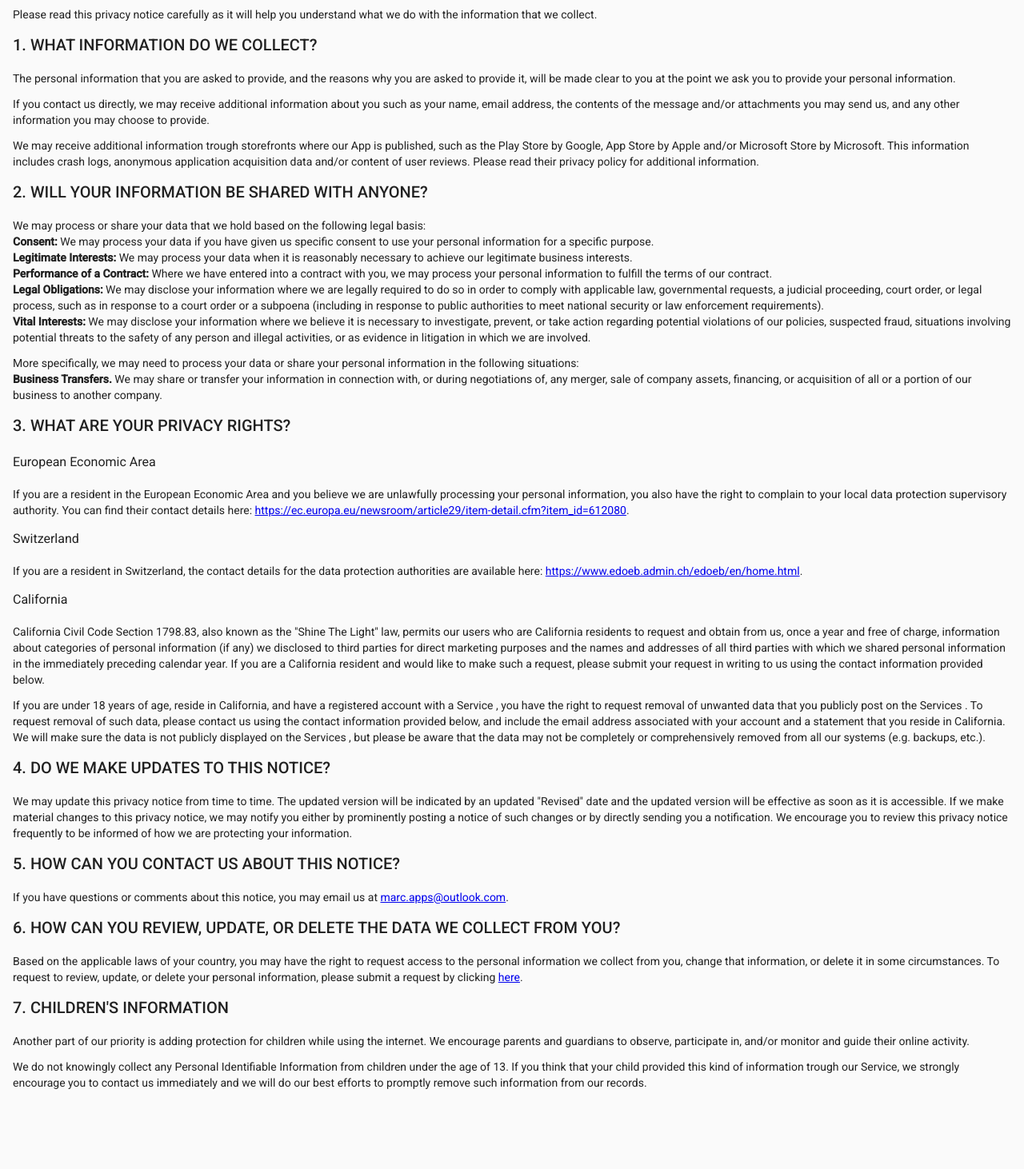
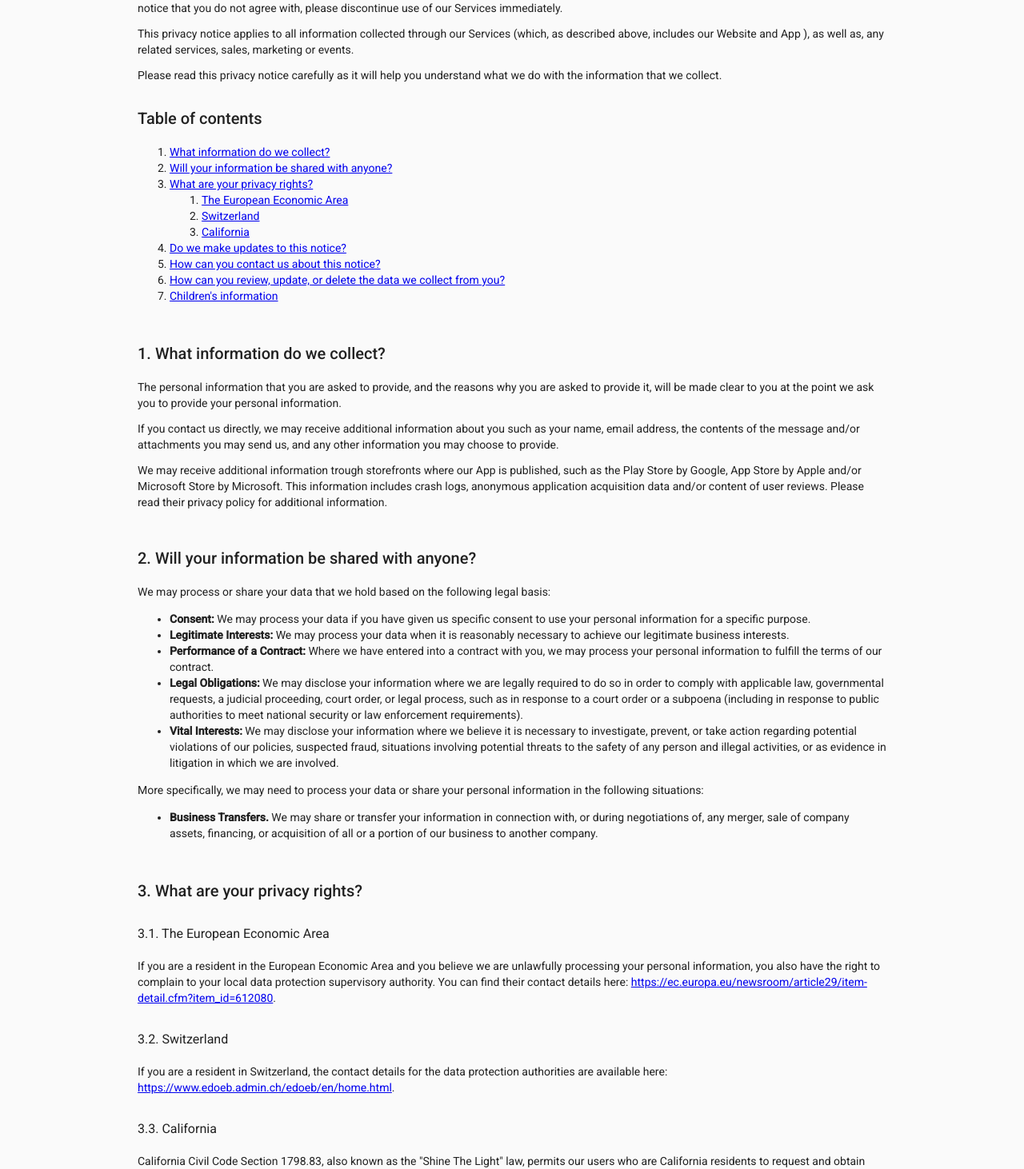
Before and after one commit to Marc-JB/Website, an Angular app: page /privacy in a window 1280 px wide. Shown: the part 328-1790 px from the top of the page at 80% size. Before the commit the page ends 1720 px from the top, so only its background shows below. Built offline with nearby package versions, Linux system fonts and the light colour scheme.

Commit message:
Improve privacy policy UX & UI

```diff
--- a/src/app/privacy-policy/privacy-policy.component.css
+++ b/src/app/privacy-policy/privacy-policy.component.css
@@ -1,3 +1,13 @@
 main {
-    padding: 16px;
+    padding: 32px;
+    margin: 0 auto;
+    max-width: 1000px;
 }
+
+main > section, main > nav {
+    padding: 16px 0;
+}
+
+section > section {
+    padding: 8px 0;
+}
--- a/src/app/privacy-policy/privacy-policy.component.html
+++ b/src/app/privacy-policy/privacy-policy.component.html
@@ -23,55 +23,108 @@
 
     <p>Thank you for choosing to be part of our community at Marc apps & software (" Company ", "we", "us", "our"). We are committed to protecting your personal information and your right to privacy. If you have any questions or concerns about this privacy notice, or our practices with regards to your personal information, please contact us at <a href="mailto:marc.apps@outlook.com?subject=Privacy Policy">marc.apps@outlook.com</a>.</p>
 
-    <p>When you visit our website <a href="https://marc-apps.nl/">https://marc-apps.nl/</a> (the "Website"), use our mobile application(s), as the case may be (the "App") and more generally, use any of our services (the "Services", which include the  Website and App ), we appreciate that you are trusting us with your personal information. We take your privacy very seriously. In this privacy notice, we seek to explain to you in the clearest way possible what information we collect, how we use it and what rights you have in relation to it. We hope you take some time to read through it carefully, as it is important. If there are any terms in this privacy notice that you do not agree with, please discontinue use of our Services immediately.</p>
+    <p>When you visit our website <a href="https://marc-apps.nl/" target="_blank" rel="noopener noreferrer">https://marc-apps.nl/</a> (the "Website"), use our mobile application(s), as the case may be (the "App") and more generally, use any of our services (the "Services", which include the  Website and App ), we appreciate that you are trusting us with your personal information. We take your privacy very seriously. In this privacy notice, we seek to explain to you in the clearest way possible what information we collect, how we use it and what rights you have in relation to it. We hope you take some time to read through it carefully, as it is important. If there are any terms in this privacy notice that you do not agree with, please discontinue use of our Services immediately.</p>
 
     <p>This privacy notice applies to all information collected through our Services (which, as described above, includes our  Website and App ), as well as, any related services, sales, marketing or events.</p>
 
     <p>Please read this privacy notice carefully as it will help you understand what we do with the information that we collect.</p>
 
-    <h2>1. WHAT INFORMATION DO WE COLLECT?</h2>
+    <nav>
+        <h2>Table of contents</h2>
+
+        <ol>
+            <li><a href="./privacy-policy/#section1">What information do we collect?</a></li>
+            <li><a href="./privacy-policy/#section2">Will your information be shared with anyone?</a></li>
+            <li>
+                <a href="./privacy-policy/#section3">What are your privacy rights?</a><br>
+                <ol>
+                    <li><a href="./privacy-policy/#section31">The European Economic Area</a></li>
+                    <li><a href="./privacy-policy/#section32">Switzerland</a></li>
+                    <li><a href="./privacy-policy/#section33">California</a></li>
+                </ol>
+            </li>
+            <li><a href="./privacy-policy/#section4">Do we make updates to this notice?</a></li>
+            <li><a href="./privacy-policy/#section5">How can you contact us about this notice?</a></li>
+            <li><a href="./privacy-policy/#section6">How can you review, update, or delete the data we collect from you?</a></li>
+            <li><a href="./privacy-policy/#section7">Children's information</a></li>
+        </ol>
+    </nav>
+
+    <section id="section1">
+        <h2>1. What information do we collect?</h2>
 
         <p>The personal information that you are asked to provide, and the reasons why you are asked to provide it, will be made clear to you at the point we ask you to provide your personal information.</p>
 
         <p>If you contact us directly, we may receive additional information about you such as your name, email address, the contents of the message and/or attachments you may send us, and any other information you may choose to provide.</p>
 
         <p>We may receive additional information trough storefronts where our App is published, such as the Play Store by Google, App Store by Apple and/or Microsoft Store by Microsoft. This information includes crash logs, anonymous application acquisition data and/or content of user reviews. Please read their privacy policy for additional information.</p>
+    </section>
 
-    <h2>2. WILL YOUR INFORMATION BE SHARED WITH ANYONE?</h2>
+    <section id="section2">
+        <h2>2. Will your information be shared with anyone?</h2>
 
-    <p>We may process or share your data that we hold based on the following legal basis:<br>
-    <b>Consent:</b> We may process your data if you have given us specific consent to use your personal information for a specific purpose.<br>
-    <b>Legitimate Interests:</b> We may process your data when it is reasonably necessary to achieve our legitimate business interests.<br>
-    <b>Performance of a Contract:</b> Where we have entered into a contract with you, we may process your personal information to fulfill the terms of our contract.<br>
-    <b>Legal Obligations:</b> We may disclose your information where we are legally required to do so in order to comply with applicable law, governmental requests, a judicial proceeding, court order, or legal process, such as in response to a court order or a subpoena (including in response to public authorities to meet national security or law enforcement requirements).<br>
-    <b>Vital Interests:</b> We may disclose your information where we believe it is necessary to investigate, prevent, or take action regarding potential violations of our policies, suspected fraud, situations involving potential threats to the safety of any person and illegal activities, or as evidence in litigation in which we are involved.</p>
-    <p>More specifically, we may need to process your data or share your personal information in the following situations:<br>
-    <b>Business Transfers.</b> We may share or transfer your information in connection with, or during negotiations of, any merger, sale of company assets, financing, or acquisition of all or a portion of our business to another company.</p>
+        <p>We may process or share your data that we hold based on the following legal basis:</p>
+        <ul>
+            <li><b>Consent:</b> We may process your data if you have given us specific consent to use your personal information for a specific purpose.</li>
+            <li><b>Legitimate Interests:</b> We may process your data when it is reasonably necessary to achieve our legitimate business interests.</li>
+            <li><b>Performance of a Contract:</b> Where we have entered into a contract with you, we may process your personal information to fulfill the terms of our contract.</li>
+            <li><b>Legal Obligations:</b> We may disclose your information where we are legally required to do so in order to comply with applicable law, governmental requests, a judicial proceeding, court order, or legal process, such as in response to a court order or a subpoena (including in response to public authorities to meet national security or law enforcement requirements).</li>
+            <li><b>Vital Interests:</b> We may disclose your information where we believe it is necessary to investigate, prevent, or take action regarding potential violations of our policies, suspected fraud, situations involving potential threats to the safety of any person and illegal activities, or as evidence in litigation in which we are involved.</li>
+        </ul>
 
-    <h2>3. WHAT ARE YOUR PRIVACY RIGHTS?</h2>
+        <p>More specifically, we may need to process your data or share your personal information in the following situations:</p>
+        <ul>
+            <li><b>Business Transfers.</b> We may share or transfer your information in connection with, or during negotiations of, any merger, sale of company assets, financing, or acquisition of all or a portion of our business to another company.</li>
+        </ul>
+    </section>
 
-    <h3>European Economic Area</h3>
-    <p>If you are a resident in the European Economic Area and you believe we are unlawfully processing your personal information, you also have the right to complain to your local data protection supervisory authority. You can find their contact details here: <a href="https://ec.europa.eu/newsroom/article29/item-detail.cfm?item_id=612080">https://ec.europa.eu/newsroom/article29/item-detail.cfm?item_id=612080</a>.</p>
+    <section  id="section3">
+        <h2>3. What are your privacy rights?</h2>
 
-    <h3>Switzerland</h3>
-    <p>If you are a resident in Switzerland, the contact details for the data protection authorities are available here: <a href="https://www.edoeb.admin.ch/edoeb/en/home.html">https://www.edoeb.admin.ch/edoeb/en/home.html</a>.</p>
+        <section  id="section31">
+            <h3>3.1. The European Economic Area</h3>
 
-    <h3>California</h3>
+            <p>If you are a resident in the European Economic Area and you believe we are unlawfully processing your personal information, you also have the right to complain to your local data protection supervisory authority. You can find their contact details here: <a href="https://ec.europa.eu/newsroom/article29/item-detail.cfm?item_id=612080" target="_blank" rel="noopener noreferrer">https://ec.europa.eu/newsroom/article29/item-detail.cfm?item_id=612080</a>.</p>
+        </section>
+
+        <section  id="section32">
+            <h3>3.2. Switzerland</h3>
+
+            <p>If you are a resident in Switzerland, the contact details for the data protection authorities are available here: <a href="https://www.edoeb.admin.ch/edoeb/en/home.html" target="_blank" rel="noopener noreferrer">https://www.edoeb.admin.ch/edoeb/en/home.html</a>.</p>
+        </section>
+
+        <section  id="section33">
+            <h3>3.3. California</h3>
+
             <p>California Civil Code Section 1798.83, also known as the "Shine The Light" law, permits our users who are California residents to request and obtain from us, once a year and free of charge, information about categories of personal information (if any) we disclosed to third parties for direct marketing purposes and the names and addresses of all third parties with which we shared personal information in the immediately preceding calendar year. If you are a California resident and would like to make such a request, please submit your request in writing to us using the contact information provided below.</p>
 
             <p>If you are under 18 years of age, reside in California, and have a registered account with a Service , you have the right to request removal of unwanted data that you publicly post on the Services . To request removal of such data, please contact us using the contact information provided below, and include the email address associated with your account and a statement that you reside in California. We will make sure the data is not publicly displayed on the Services , but please be aware that the data may not be completely or comprehensively removed from all our systems (e.g. backups, etc.).</p>
+        </section>
+    </section>
 
-    <h2>4. DO WE MAKE UPDATES TO THIS NOTICE?</h2>
+    <section  id="section4">
+        <h2>4. Do we make updates to this notice?</h2>
+
         <p>We may update this privacy notice from time to time. The updated version will be indicated by an updated "Revised" date and the updated version will be effective as soon as it is accessible. If we make material changes to this privacy notice, we may notify you either by prominently posting a notice of such changes or by directly sending you a notification. We encourage you to review this privacy notice frequently to be informed of how we are protecting your information.</p>
+    </section>
 
-    <h2>5. HOW CAN YOU CONTACT US ABOUT THIS NOTICE?</h2>
+    <section  id="section5">
+        <h2>5. How can you contact us about this notice?</h2>
+
         <p>If you have questions or comments about this notice, you may email us at <a href="mailto:marc.apps@outlook.com?subject=Privacy Policy">marc.apps@outlook.com</a>.</p>
+    </section>
 
-    <h2>6. HOW CAN YOU REVIEW, UPDATE, OR DELETE THE DATA WE COLLECT FROM YOU?</h2>
+    <section  id="section6">
+        <h2>6. How can you review, update, or delete the data we collect from you?</h2>
+
         <p>Based on the applicable laws of your country, you may have the right to request access to the personal information we collect from you, change that information, or delete it in some circumstances. To request to review, update, or delete your personal information, please submit a request by clicking <a href="mailto:marc.apps@outlook.com?subject=Privacy Policy">here</a>.</p>
+    </section>
 
-    <h2>7. CHILDREN'S INFORMATION</h2>
+    <section  id="section7">
+        <h2>7. Children's information</h2>
+
         <p>Another part of our priority is adding protection for children while using the internet. We encourage parents and guardians to observe, participate in, and/or monitor and guide their online activity.</p>
 
         <p>We do not knowingly collect any Personal Identifiable Information from children under the age of 13. If you think that your child provided this kind of information trough our Service, we strongly encourage you to contact us immediately and we will do our best efforts to promptly remove such information from our records.</p>
+    </section>
 </main>
```
Lines whose indentation alone changed are shown as unchanged.
